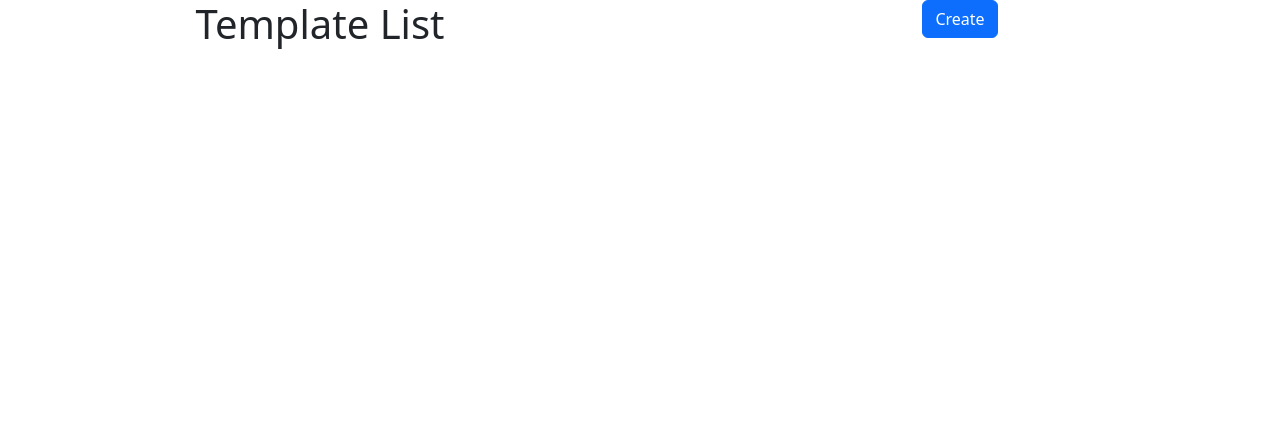
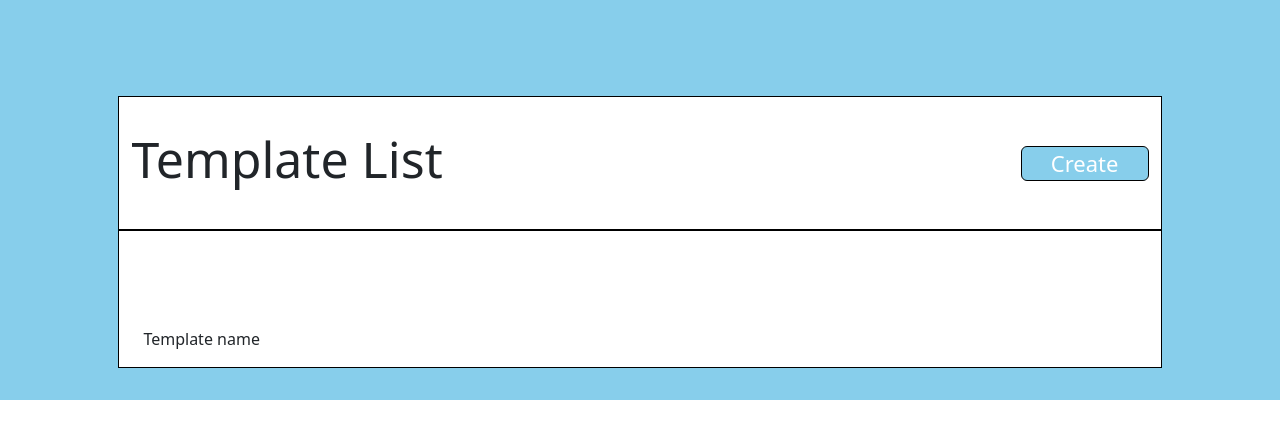
Before and after one commit to anuragultroneous/templatetest, a React (Create React App) app: page / in a window 1280 px wide. Shown: the top 438 px of the page. Built offline with nearby package versions, Linux system fonts and the light colour scheme.

Commit message:
first screen code

```diff
--- a/src/components/Header/index.css
+++ b/src/components/Header/index.css
@@ -1,3 +1,69 @@
+.mainSection {
+  background-color: skyblue;
+}
+.mainRow {
+  background-color: skyblue;
+  justify-content: center;
+  height: auto;
+  padding: 2rem 0;
+}
 .section {
   display: flex;
+  align-items: center;
+  /* padding: 4rem 1rem; */
+  border: 1px solid #000;
+  background-color: #fff;
+  width: 80%;
+  margin: 4rem 0 0;
 }
+.create {
+  width: 8rem;
+  font-size: 22px;
+  padding: 0 0.5rem;
+  background-color: skyblue;
+  border: 1px solid #000;
+}
+.create:hover {
+  background: skyblue;
+  border: 1px solid #000;
+}
+.create:active {
+  background: skyblue !important;
+  border: 1px solid #000 !important;
+}
+.title {
+  text-align: left;
+  padding: 2rem 0;
+}
+.title h1 {
+  font-size: 50px;
+}
+.buttonSection {
+  text-align: right;
+}
+.listRow {
+  width: 80%;
+  background-color: #fff;
+
+  border: 1px solid #000;
+}
+.listSection {
+  text-align: left;
+}
+.listTitle {
+  padding: 6rem 0 0;
+}
+
+@media (min-width: 320px) and (max-width: 450px) {
+  .create {
+    width: 6rem;
+    font-size: 18px;
+  }
+  .title h1 {
+    font-size: 25px;
+  }
+  .section {
+    justify-content: space-between;
+    padding: 0;
+  }
+}
--- a/src/components/Header/index.js
+++ b/src/components/Header/index.js
@@ -3,16 +3,27 @@ import "./index.css";
 
 const Header = ({ name, button }) => {
   return (
-    <Row>
+    <div className="mainSection">
+      <Row className="mainRow">
         <div className="section">
           <Col xl={6}>
-          <div className="Title">
+            <div className="title">
               <h1>{name}</h1>
             </div>
           </Col>
-        <Col xl={6}>{button ? <Button>Create</Button> : null}</Col>
+          <Col xl={6} className="buttonSection">
+            {button ? <Button className="create">Create</Button> : null}
+          </Col>
         </div>
+        <Row className="listRow">
+          <Col xl={12}>
+            <div className="listSection">
+              <p className="listTitle">Template name</p>
+            </div>
+          </Col>
         </Row>
+      </Row>
+    </div>
   );
 };
 
--- a/src/components/List/index.css
+++ b/src/components/List/index.css
@@ -0,0 +1,3 @@
+.listDetails {
+  border: 1px solid #000;
+}
```
Also changed, not shown: src/components/List/index.js (+11 -0 lines), 1 other file (tests, documents, lock files or other folders). Lines whose indentation alone changed are shown as unchanged.
